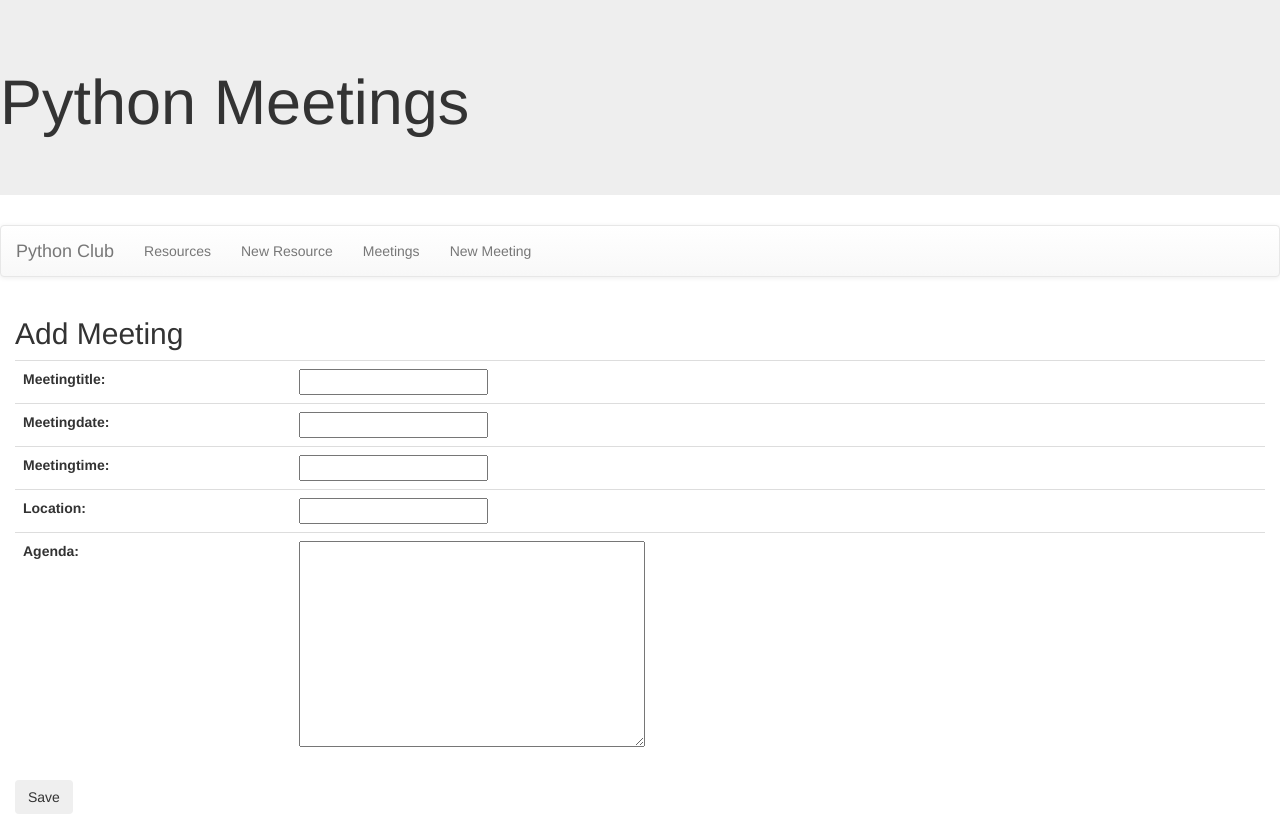
After one commit to diegofalconc/PythonClub, a Django app: page /club/newmeeting/ in a window 1280 px wide. The commit adds this page. Run offline with Django 3.2, Linux system fonts and the light colour scheme; some libraries are stand-ins or nearby versions.

Commit message:
Form commit

```diff
--- /dev/null
+++ b/club/forms.py
@@ -0,0 +1,13 @@
+from django import forms
+from .models import Meeting, MeetingMinutes, Resource, Event
+
+class ResourceForm(forms.ModelForm):
+    class Meta:
+        model=Resource
+        fields='__all__'
+
+
+class MeetingForm(forms.ModelForm):
+    class Meta:
+        model=Meeting
+        fields='__all__'
--- a/club/templates/base.html
+++ b/club/templates/base.html
@@ -19,7 +19,9 @@
             </div>
             <ul class="nav navbar-nav">
                 <li><a href="{% url 'resource' %}"> Resources </a></li>
+                <li><a href="{% url 'newresource' %}"> New Resource </a></li>
                 <li><a href="{% url 'meeting' %}"> Meetings </a></li>
+                <li><a href="{% url 'newmeeting' %}"> New Meeting </a></li>
             </ul>
         </div>
     </nav>
--- /dev/null
+++ b/club/templates/club/newmeeting.html
@@ -0,0 +1,8 @@
+{% extends 'base.html' %} {% block content %}
+<h2>Add Meeting</h2>
+<table class='table'>
+    <form method="POST" , class="post-form">{% csrf_token %} {{form.as_table}}
+</table>
+<button type="submit" class="save btn btn_default">Save</button>
+</form>
+{% endblock %}
--- a/club/urls.py
+++ b/club/urls.py
@@ -6,4 +6,6 @@ urlpatterns = [
     path('resources/', views.resources, name='resource'),
     path('meeting/', views.meeting, name ='meeting'),
     path('meetingdetail/<int:id>', views.meetingDetail, name='detail'),
+    path('newmeeting/', views.newMeeting, name ='newmeeting'),
+    path('newresource/', views.newResource, name ='newresource'),
 ]
--- a/club/views.py
+++ b/club/views.py
@@ -1,6 +1,7 @@
 from django.shortcuts import render, get_object_or_404
 from .models import Meeting, MeetingMinutes, Resource, Event
 from django.urls import reverse_lazy
+from .forms import ResourceForm, MeetingForm
 
 # Create your views here.
 def index(request):
@@ -17,3 +18,29 @@ def meeting(request):
 def meetingDetail(request, id):
     meeting=get_object_or_404(Meeting, pk=id)
     return render(request, 'club/meetingdetail.html', {'meeting' : meeting})
+
+def newResource(request):
+    form=ResourceForm
+
+    if request.method=='POST':
+        form= ResourceForm(request.POST)
+        if form.is_valid():
+            post=form.save(commit=True)
+            post.save()
+            form=ResourceForm()
+    else:
+        form=ResourceForm()
+    return render(request, 'club/newresource.html',{'form': form})
+
+def newMeeting(request):
+    form=MeetingForm
+
+    if request.method=='POST':
+        form= MeetingForm(request.POST)
+        if form.is_valid():
+            post=form.save(commit=True)
+            post.save()
+            form=MeetingForm()
+    else:
+        form=MeetingForm()
+    return render(request, 'club/newmeeting.html',{'form': form})
```
Also changed, not shown: club/templates/club/newresource.html (added, +8 -0 lines).
